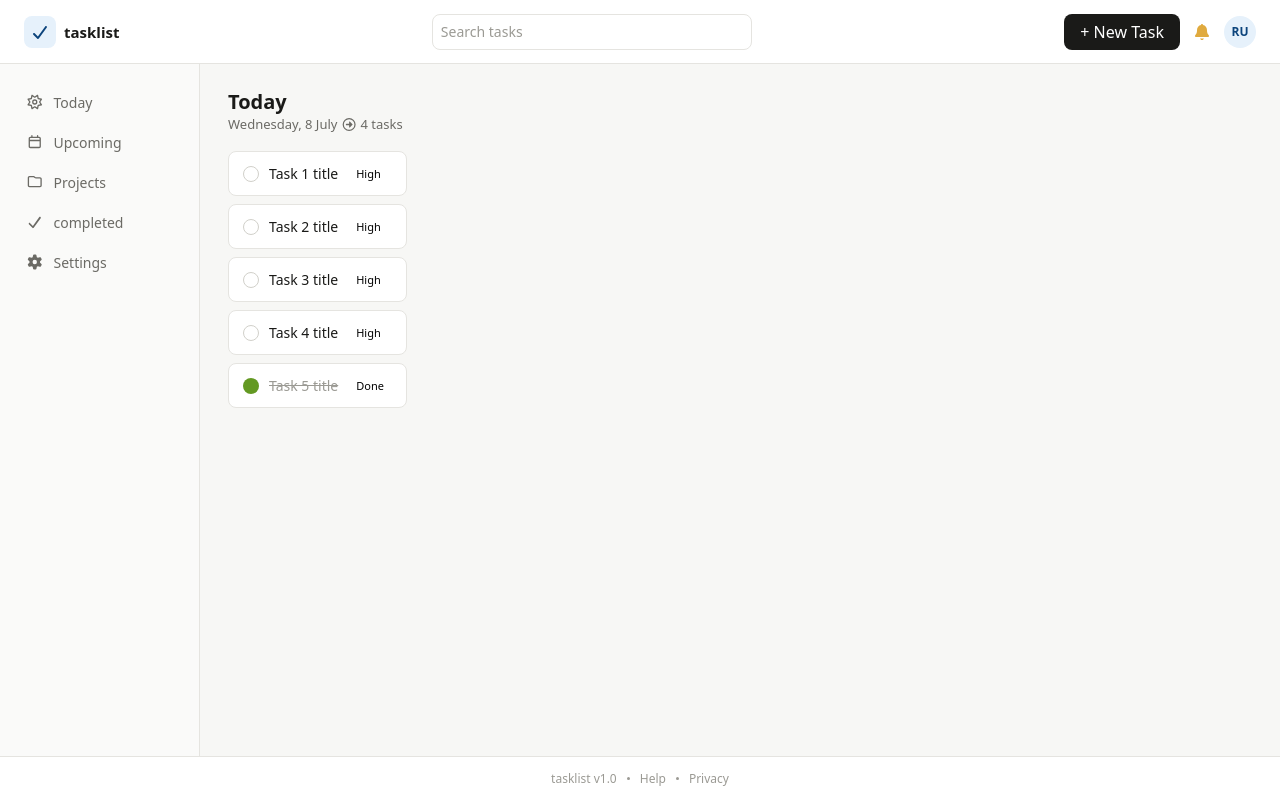
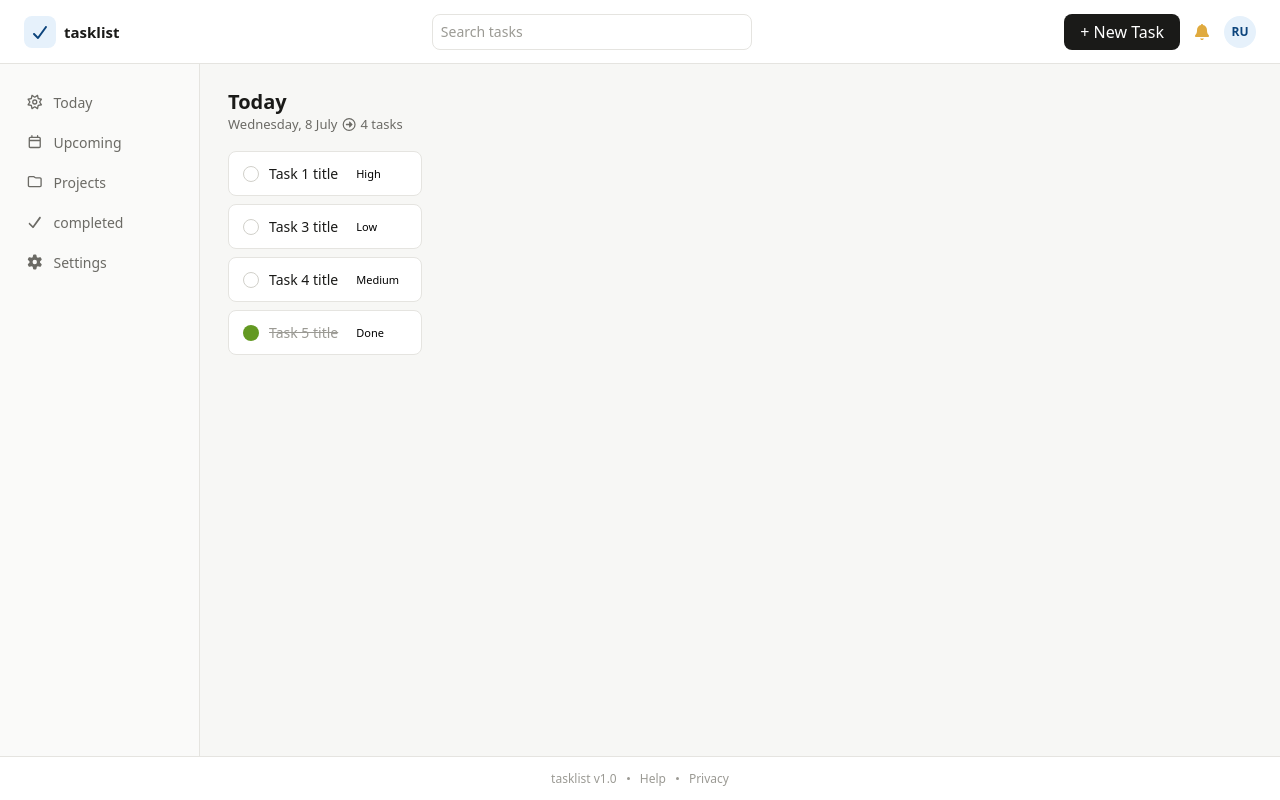
Before and after one commit to AlainRegisDev88/to-do-app, a React (Vite) app in the folder to-do-app/: page / in a window 1280 px wide. Built offline with nearby package versions, Linux system fonts and the light colour scheme; no server answers.

Commit message:
fix: correct the task tags names

```diff
--- a/to-do-app/src/components/HomePage.jsx
+++ b/to-do-app/src/components/HomePage.jsx
@@ -54,22 +54,17 @@ const HomePage = () => {
                                 <div className="task-tag high-priority-tag">High</div>
                             </div>
 
-                            <div className="task-card active-task">
-                                <div className="checkbox"></div>
-                                <div className="task-title">Task 2 title</div>
-                                <div className="task-tag high-priority-tag">High</div>
-                            </div>
 
                             <div className="task-card active-task">
                                 <div className="checkbox"></div>
                                 <div className="task-title">Task 3 title</div>
-                                <div className="task-tag low-priority-tag">High</div>
+                                <div className="task-tag low-priority-tag">Low</div>
                             </div>
 
                             <div className="task-card active-task">
                                 <div className="checkbox"></div>
                                 <div className="task-title">Task 4 title</div>
-                                <div className="task-tag medium-priority-tag">High</div>
+                                <div className="task-tag medium-priority-tag">Medium</div>
                             </div>
 
                             <div className="task-card done-task">
```
